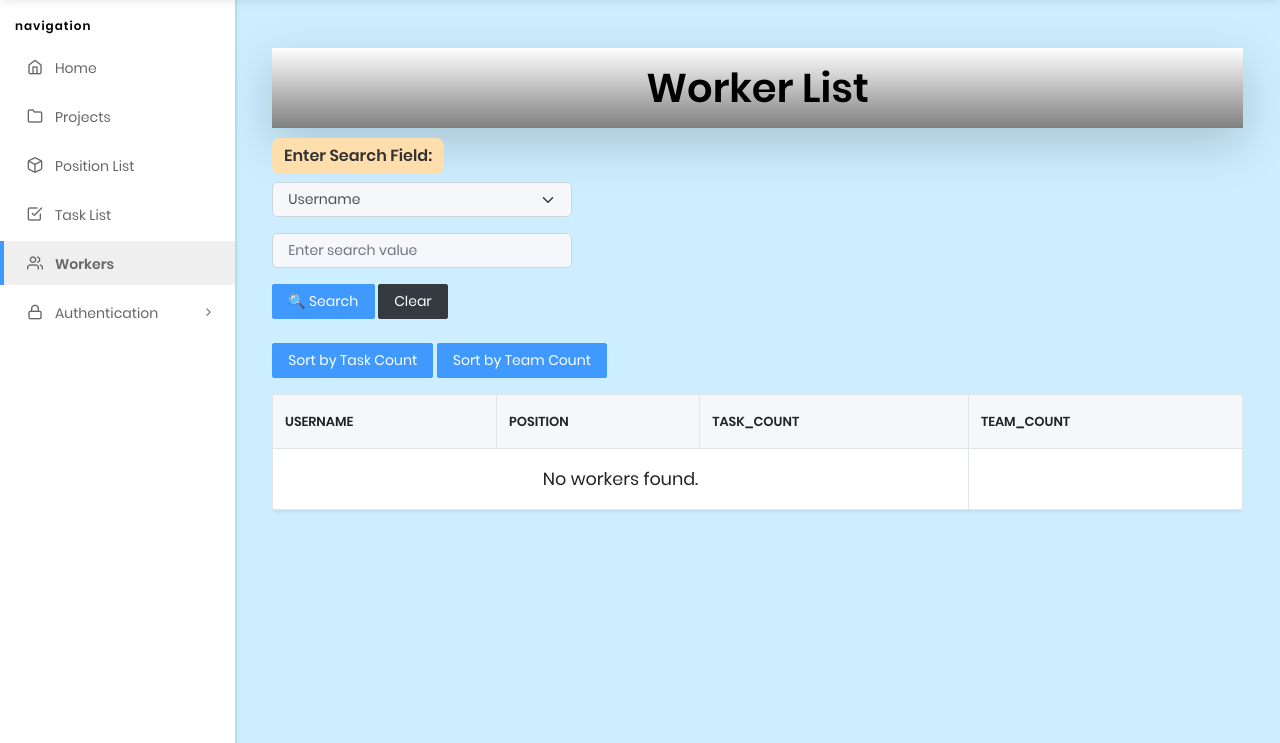
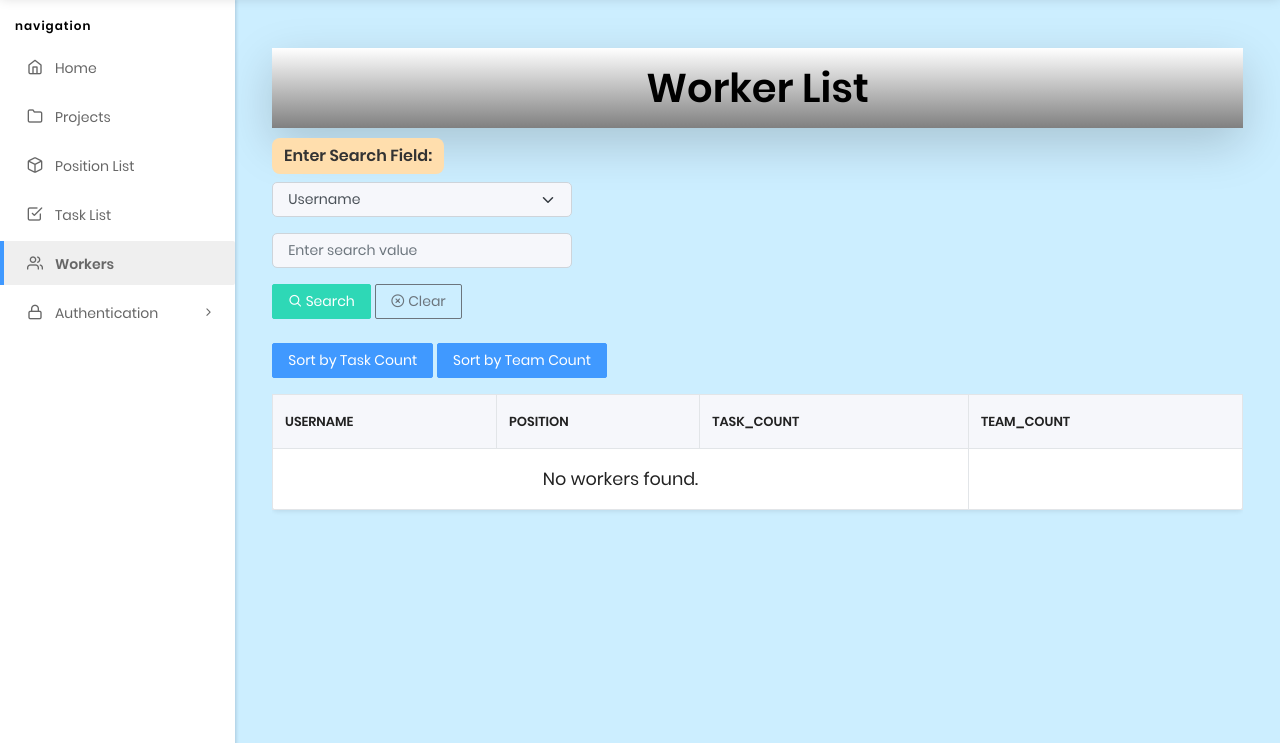
Before and after one commit to Ppllupold/ITCompanyTaskManager, a Django app: page /workers/ in a window 1280 px wide. Shown: the part 57-800 px from the top of the page. Run offline with Django 5.2, Linux system fonts and the light colour scheme; the visitor is signed in with stand-in values (Sample User, id 1); data that the repository does not hold is empty; some libraries are stand-ins or nearby versions.

Commit message:
changed button styling, added username ordering

```diff
--- a/templates/TMapp/worker-list.html
+++ b/templates/TMapp/worker-list.html
@@ -24,8 +24,12 @@
             Enter Search Field:
           </label>
           {{ searchForm|crispy }}
-          <button type="submit" class="btn btn-primary">🔍 Search</button>
-          <a href="{% url 'taskmanager:worker-list' %}" class="btn btn-dark">Clear</a>
+          <button type="submit" class="btn btn-success">
+            <i class="feather icon-search mr-1"></i> Search
+          </button>
+          <a href="{% url 'taskmanager:worker-list' %}" class="btn btn-outline-secondary">
+            <i class="feather icon-x-circle mr-1"></i> Clear
+          </a>
         </form>
 
 
@@ -53,7 +57,7 @@
             </tr>
             </thead>
             <tbody>
-            {% for worker in worker_list %}
+            {% for worker in worker_list|dictsort:"username"%}
               <tr class="align-middle">
                 <td><a href="{% url "taskmanager:worker-detail" worker.id %}">
                   {{ worker.username }}
```
